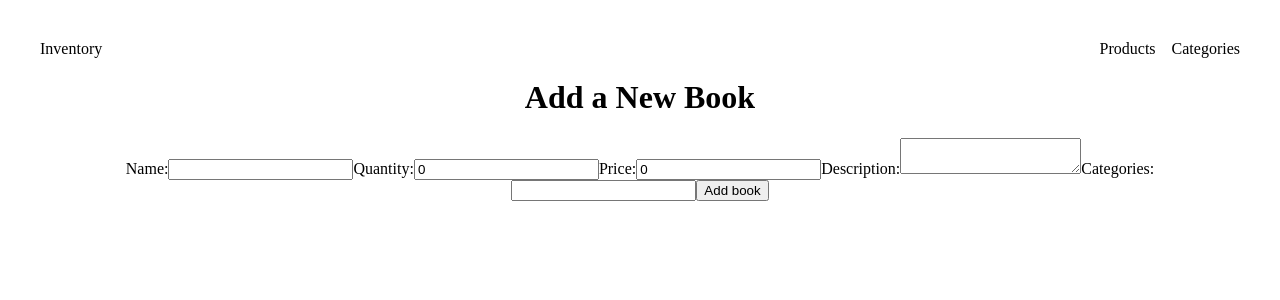
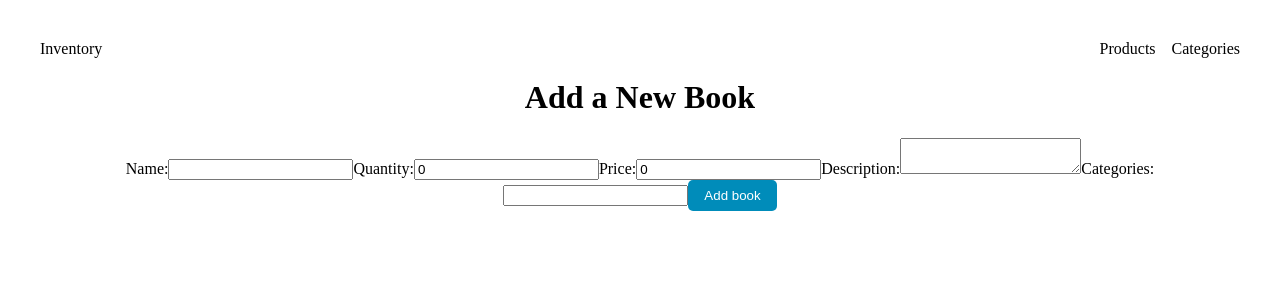
Before and after one commit to Ayoroq/inventory-frontend, a React (Vite) app: page /products/new in a window 1280 px wide. Shown: the top 300 px of the page. Built offline with nearby package versions, Linux system fonts and the light colour scheme; no server answers.

Commit message:
Added some css stylings to the form

```diff
--- a/src/components/ProductForm.jsx
+++ b/src/components/ProductForm.jsx
@@ -1,7 +1,7 @@
 import { useState, useEffect } from "react";
 import styles from "../styles.module.css";
 
-export default function ProductForm({ initialData, onSubmit, submitButtonText }) {
+export default function ProductForm({ initialData, onSubmit, submitButtonText, submitAction }) {
   const [formData, setFormData] = useState({
     name: "",
     quantity: 0,
@@ -80,7 +80,7 @@ export default function ProductForm({ initialData, onSubmit, submitButtonText })
           onChange={handleChange}
         />
       </label>
-      <button className={styles.editButton} type="submit">
+      <button className={`${styles.formActionButton} ${styles[submitAction]}`} type="submit">
         {submitButtonText}
       </button>
     </form>
--- a/src/pages/productCreate.jsx
+++ b/src/pages/productCreate.jsx
@@ -35,6 +35,7 @@ export default function ProductCreate() {
       <ProductForm
         onSubmit={submitHandler}
         submitButtonText="Add book"
+        submitAction="create"
       />
     </div>
   );
--- a/src/pages/productEdit.jsx
+++ b/src/pages/productEdit.jsx
@@ -73,6 +73,7 @@ export default function ProductEdit() {
             initialData={product}
             onSubmit={submitHandler}
             submitButtonText="Save Changes"
+            submitAction="edit"
           />
         </div>
       )}
--- a/src/styles.module.css
+++ b/src/styles.module.css
@@ -71,6 +71,24 @@
     margin: 0.5rem 0;
 }
 
+/* Form */
+.formActionButton{
+    padding: 0.5rem 1rem;
+    background-color: #008CBA;
+    color: white;
+    border: none;
+    border-radius: 5px;
+    cursor: pointer;
+    transition: transform 0.3s ease;
+}
+
+.formActionButton:hover{
+    transform: scale(1.05) translateY(-3px);
+}
+.edit{
+    background-color: #f0ad4e;
+}
+
 @media (max-width: 620px) {
     .links{
         flex-direction: column;
```
